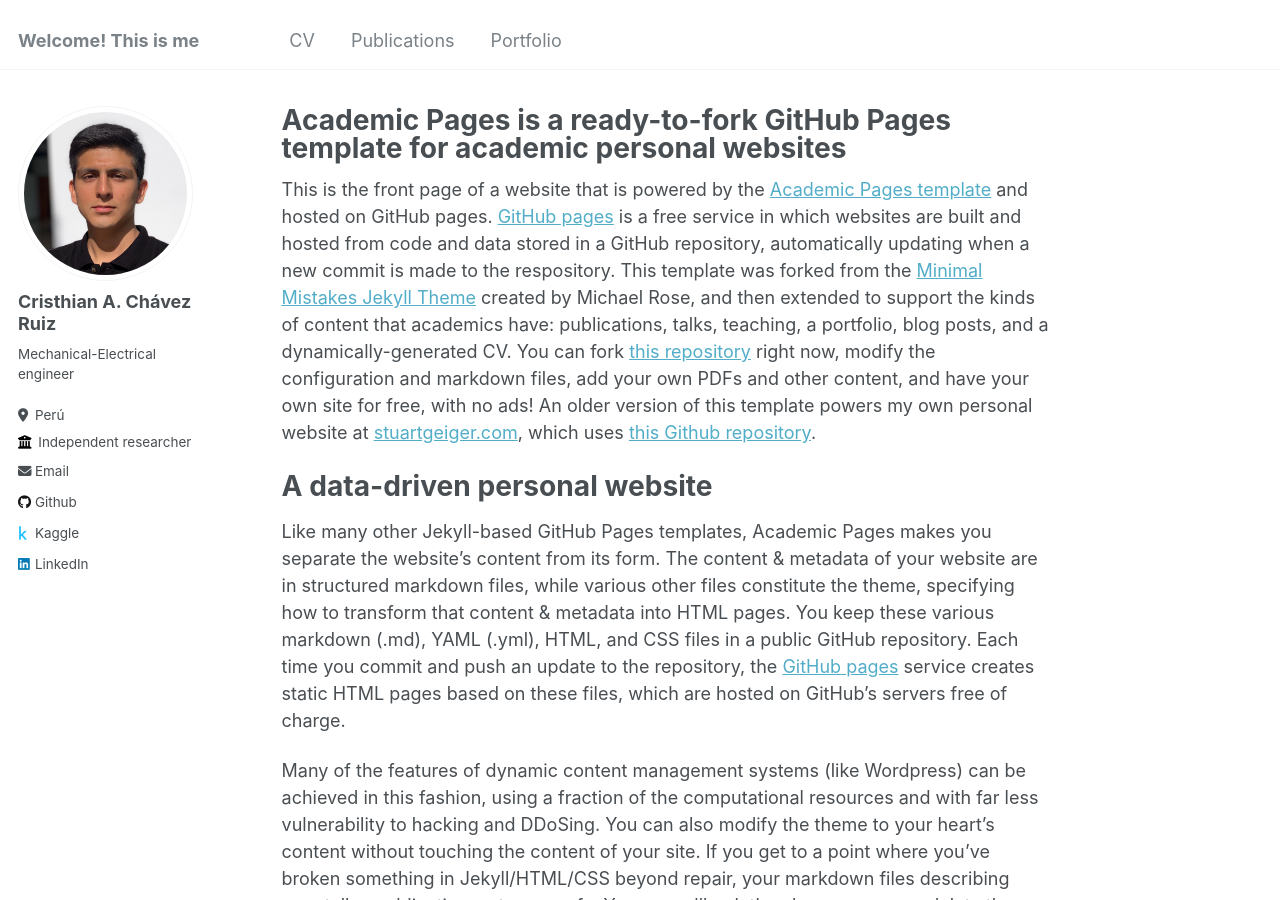
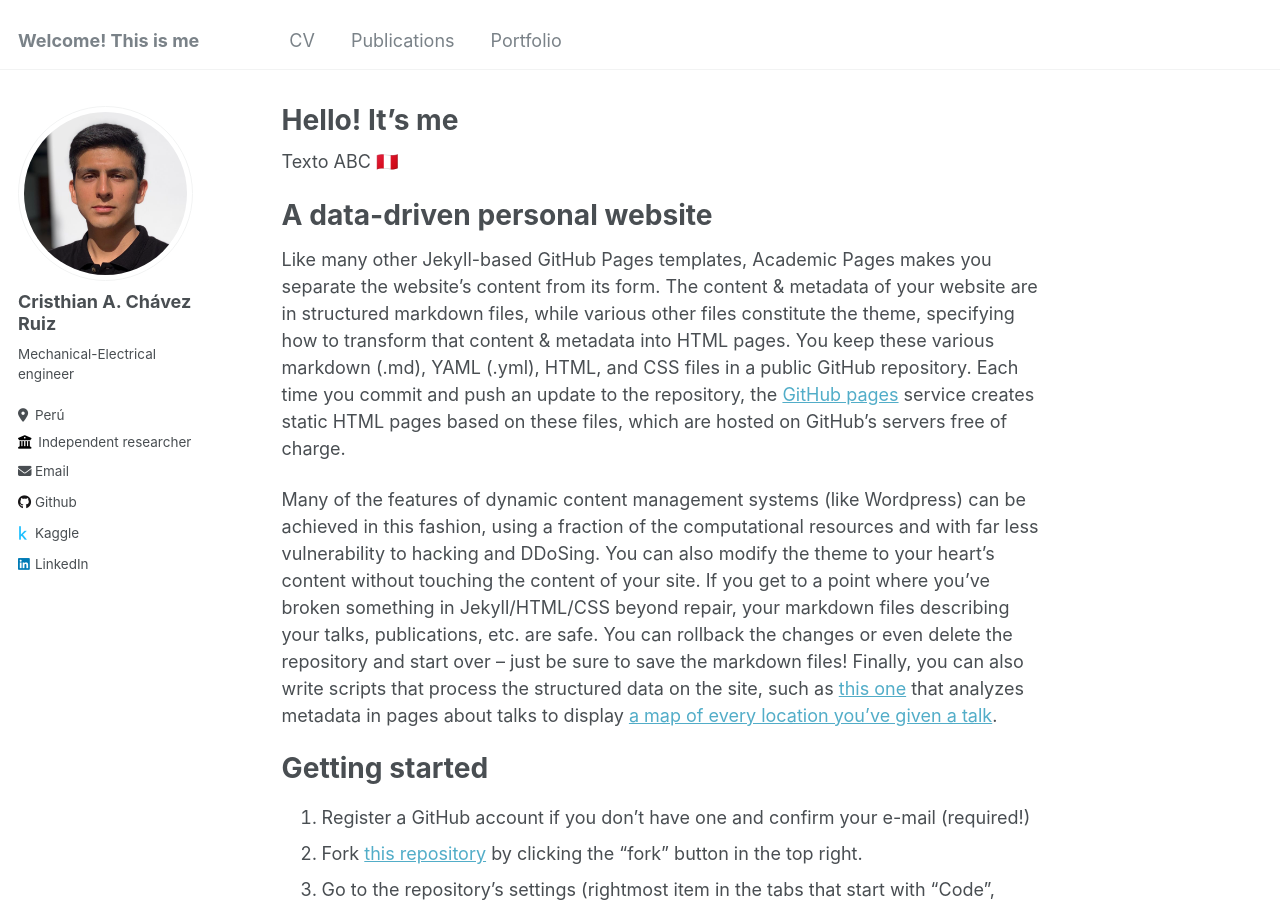
Before and after one commit to cristhianchr/cristhianchr.github.io, a Jekyll site: the page built from _pages/about.md, in a window 1280 px wide and 900 px high. Built offline with Jekyll 4.4.1, drawn with Linux system fonts in a browser that asks for light colours.

Commit message:
Update about.md

```diff
--- a/_pages/about.md
+++ b/_pages/about.md
@@ -1,13 +1,14 @@
 ---
 permalink: /
-title: "Academic Pages is a ready-to-fork GitHub Pages template for academic personal websites"
+title: "Hello! It's me"
 author_profile: true
 redirect_from:
   - /about/
   - /about.html
 ---
 
-This is the front page of a website that is powered by the [Academic Pages template](https://github.com/academicpages/academicpages.github.io) and hosted on GitHub pages. [GitHub pages](https://pages.github.com) is a free service in which websites are built and hosted from code and data stored in a GitHub repository, automatically updating when a new commit is made to the respository. This template was forked from the [Minimal Mistakes Jekyll Theme](https://mmistakes.github.io/minimal-mistakes/) created by Michael Rose, and then extended to support the kinds of content that academics have: publications, talks, teaching, a portfolio, blog posts, and a dynamically-generated CV. You can fork [this repository](https://github.com/academicpages/academicpages.github.io) right now, modify the configuration and markdown files, add your own PDFs and other content, and have your own site for free, with no ads! An older version of this template powers my own personal website at [stuartgeiger.com](http://stuartgeiger.com), which uses [this Github repository](https://github.com/staeiou/staeiou.github.io).
+Texto ABC
+🇵🇪
 
 A data-driven personal website
 ======
```
